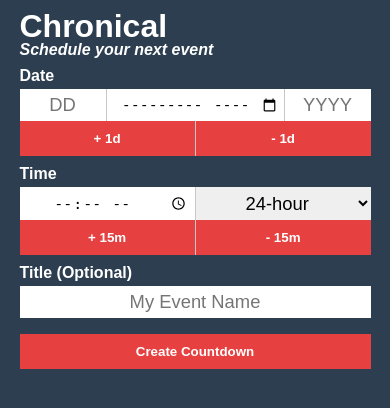
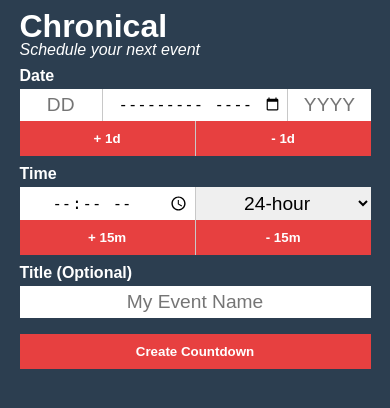
Before and after one commit to Ushinro/Ushinro.github.io, a PHP site: page /chronical/index.html in a window 390 px wide. Shown: the top 408 px of the page. Run offline with PHP 8.4, Linux system fonts and the light colour scheme.

Commit message:
Formatting and Mobile Media Query

```diff
--- a/chronical/css/main.css
+++ b/chronical/css/main.css
@@ -18,7 +18,7 @@ body {
 
 .btn > *,
 .input > * {
-	width   : 100%;
+	width : 100%;
 }
 
 
@@ -30,14 +30,15 @@ body {
 
 
 button {
-	background  : #E74040;
-	border      : none;
-	color       : #ffffff;
-	cursor      : pointer;
-	font-weight : bold;
-	padding     : 10px;
-	transition  : background 0.2s;
-	width       : 100%;
+	background    : #E74040;
+	border        : none;
+	border-radius : 0;
+	color         : #ffffff;
+	cursor        : pointer;
+	font-weight   : bold;
+	padding       : 10px;
+	transition    : background 0.2s;
+	width         : 100%;
 }
 
 
@@ -72,15 +73,29 @@ input {
 
 
 
+input,
+select {
+	border-radius : 0;
+	width         : 100%;
+}
+
+
+
+input[type=number] {
+	-moz-appearance : textfield;
+	appearance      : textfield;
+}
+
+
+
 input:focus {
 	background : #FAF7D3;
-	/*outline    : 1px solid #95C7CC;*/
 }
 
 
 
 input:not(:first-child) {
-	border : none;
+	border      : none;
 	border-left : 1px solid #C8C8C8;
 }
 
@@ -94,24 +109,9 @@ input::-webkit-outer-spin-button {
 
 
 
-input[type=number] {
-	-moz-appearance    : textfield;
-	appearance         : textfield;
-}
-
-
-
-input,
-select {
-	border-radius : 0;
-	width         : 100%;
-}
-
-
-
 .input > * {
 	border    : none;
-	font-size : 1.15em;
+	font-size : 1.2em;
 	padding   : 5px;
 }
 
@@ -144,5 +144,14 @@ select {
 
 
 .subtitle {
-	font-style : italic;
+	font-style  : italic;
+	font-weight : normal;
 }
+
+
+
+@media all and (min-width : 768px) {
+	body {
+		width : 768px;
+	}
+}
--- a/chronical/index.html
+++ b/chronical/index.html
@@ -21,6 +21,8 @@
 			<h1>Chronical</h1>
 			<h4 class="subtitle">Schedule your next event</h4>
 		</header>
+
+
 
 		<section>
 			<h2 class="label">
```
